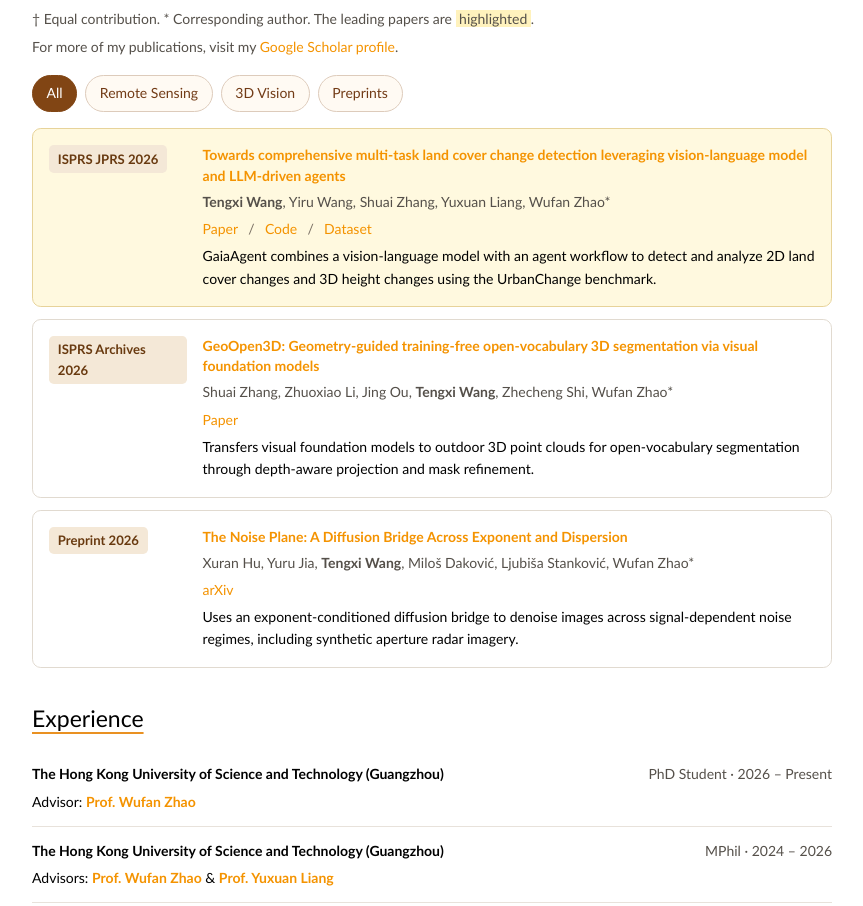
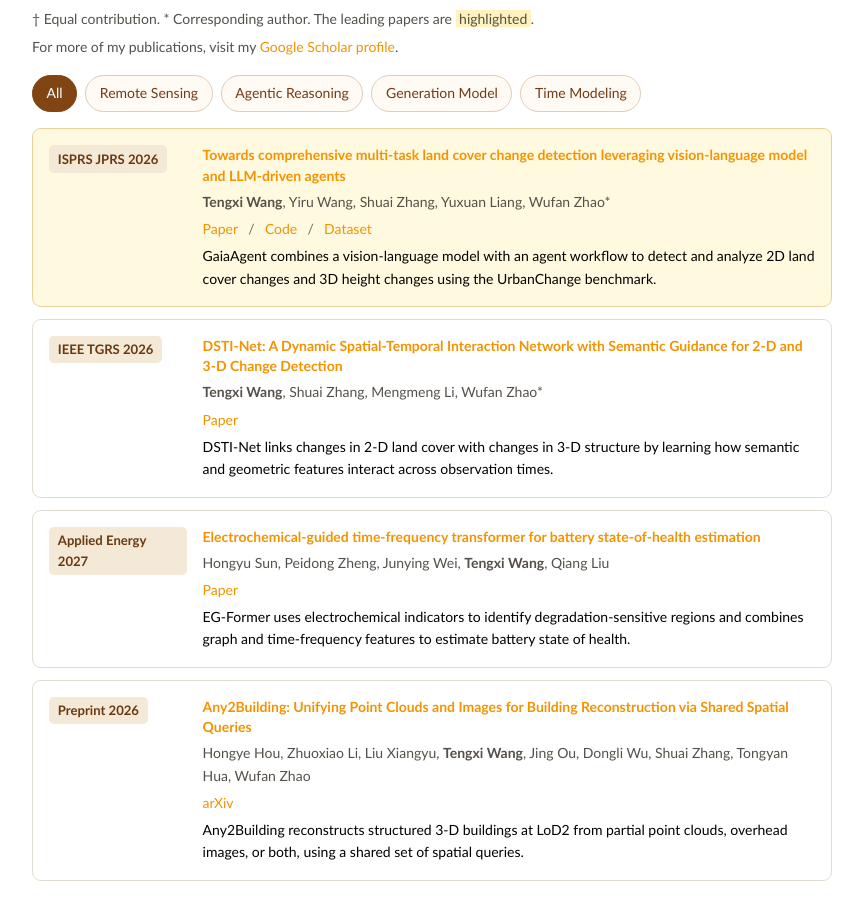
Before and after one commit to tengxiwang5/tengxiwang5.github.io, a plain HTML site: page index.html in a window 1280 px wide. Shown: the part 610-1516 px from the top of the page, without its empty margins (208-1071 px from the left). Drawn offline with Linux system fonts and the light colour scheme.

Commit message:
Update selected publications and topic filters

```diff
--- a/index.html
+++ b/index.html
@@ -89,12 +89,13 @@
       <div class="publication-filters" id="publication-filters" role="group" aria-label="Filter publications" hidden>
         <button type="button" aria-pressed="true" data-filter="all">All</button>
         <button type="button" aria-pressed="false" data-filter="remote-sensing">Remote Sensing</button>
-        <button type="button" aria-pressed="false" data-filter="3d-vision">3D Vision</button>
-        <button type="button" aria-pressed="false" data-filter="preprint">Preprints</button>
+        <button type="button" aria-pressed="false" data-filter="agentic-reasoning">Agentic Reasoning</button>
+        <button type="button" aria-pressed="false" data-filter="generation-model">Generation Model</button>
+        <button type="button" aria-pressed="false" data-filter="time-modeling">Time Modeling</button>
       </div>
 
       <div class="publication-list" id="publication-list">
-        <article class="publication-card publication-featured" data-topics="remote-sensing 3d-vision">
+        <article class="publication-card publication-featured" data-topics="remote-sensing agentic-reasoning">
           <div class="publication-label">
             <p class="publication-venue">ISPRS JPRS <time datetime="2026">2026</time></p>
           </div>
@@ -106,23 +107,33 @@
           </div>
         </article>
 
-        <article class="publication-card" data-topics="remote-sensing 3d-vision">
-          <div class="publication-label"><p class="publication-venue">ISPRS Archives <time datetime="2026">2026</time></p></div>
+        <article class="publication-card" data-topics="remote-sensing">
+          <div class="publication-label"><p class="publication-venue">IEEE TGRS <time datetime="2026">2026</time></p></div>
           <div class="publication-details">
-            <h3><a href="https://isprs-archives.copernicus.org/articles/XLIX-B2-2026/1335/2026/">GeoOpen3D: Geometry-guided training-free open-vocabulary 3D segmentation via visual foundation models</a></h3>
-            <p class="publication-byline">Shuai Zhang, Zhuoxiao Li, Jing Ou, <strong>Tengxi Wang</strong>, Zhecheng Shi, Wufan Zhao*</p>
-            <p class="academic-links"><a href="https://isprs-archives.copernicus.org/articles/XLIX-B2-2026/1335/2026/">Paper</a></p>
-            <p>Transfers visual foundation models to outdoor 3D point clouds for open-vocabulary segmentation through depth-aware projection and mask refinement.</p>
+            <h3><a href="https://scholar.google.com/citations?view_op=view_citation&amp;hl=en&amp;user=96Sl_78AAAAJ&amp;citation_for_view=96Sl_78AAAAJ:2osOgNQ5qMEC">DSTI-Net: A Dynamic Spatial-Temporal Interaction Network with Semantic Guidance for 2-D and 3-D Change Detection</a></h3>
+            <p class="publication-byline"><strong>Tengxi Wang</strong>, Shuai Zhang, Mengmeng Li, Wufan Zhao*</p>
+            <p class="academic-links"><a href="https://doi.org/10.1109/TGRS.2026.3669158">Paper</a></p>
+            <p>DSTI-Net links changes in 2-D land cover with changes in 3-D structure by learning how semantic and geometric features interact across observation times.</p>
           </div>
         </article>
 
-        <article class="publication-card" data-topics="remote-sensing preprint">
+        <article class="publication-card" data-topics="time-modeling">
+          <div class="publication-label"><p class="publication-venue">Applied Energy <time datetime="2027">2027</time></p></div>
+          <div class="publication-details">
+            <h3><a href="https://www.sciencedirect.com/science/article/pii/S0306261926016983">Electrochemical-guided time-frequency transformer for battery state-of-health estimation</a></h3>
+            <p class="publication-byline">Hongyu Sun, Peidong Zheng, Junying Wei, <strong>Tengxi Wang</strong>, Qiang Liu</p>
+            <p class="academic-links"><a href="https://doi.org/10.1016/j.apenergy.2026.129042">Paper</a></p>
+            <p>EG-Former uses electrochemical indicators to identify degradation-sensitive regions and combines graph and time-frequency features to estimate battery state of health.</p>
+          </div>
+        </article>
+
+        <article class="publication-card" data-topics="remote-sensing generation-model">
           <div class="publication-label"><p class="publication-venue">Preprint <time datetime="2026">2026</time></p></div>
           <div class="publication-details">
-            <h3><a href="https://arxiv.org/abs/2610.37576">The Noise Plane: A Diffusion Bridge Across Exponent and Dispersion</a></h3>
-            <p class="publication-byline">Xuran Hu, Yuru Jia, <strong>Tengxi Wang</strong>, Miloš Daković, Ljubiša Stanković, Wufan Zhao*</p>
-            <p class="academic-links"><a href="https://arxiv.org/abs/2610.37576">arXiv</a></p>
-            <p>Uses an exponent-conditioned diffusion bridge to denoise images across signal-dependent noise regimes, including synthetic aperture radar imagery.</p>
+            <h3><a href="https://arxiv.org/abs/2611.23187">Any2Building: Unifying Point Clouds and Images for Building Reconstruction via Shared Spatial Queries</a></h3>
+            <p class="publication-byline">Hongye Hou, Zhuoxiao Li, Liu Xiangyu, <strong>Tengxi Wang</strong>, Jing Ou, Dongli Wu, Shuai Zhang, Tongyan Hua, Wufan Zhao</p>
+            <p class="academic-links"><a href="https://arxiv.org/abs/2611.23187">arXiv</a></p>
+            <p>Any2Building reconstructs structured 3-D buildings at LoD2 from partial point clouds, overhead images, or both, using a shared set of spatial queries.</p>
           </div>
         </article>
       </div>
```
